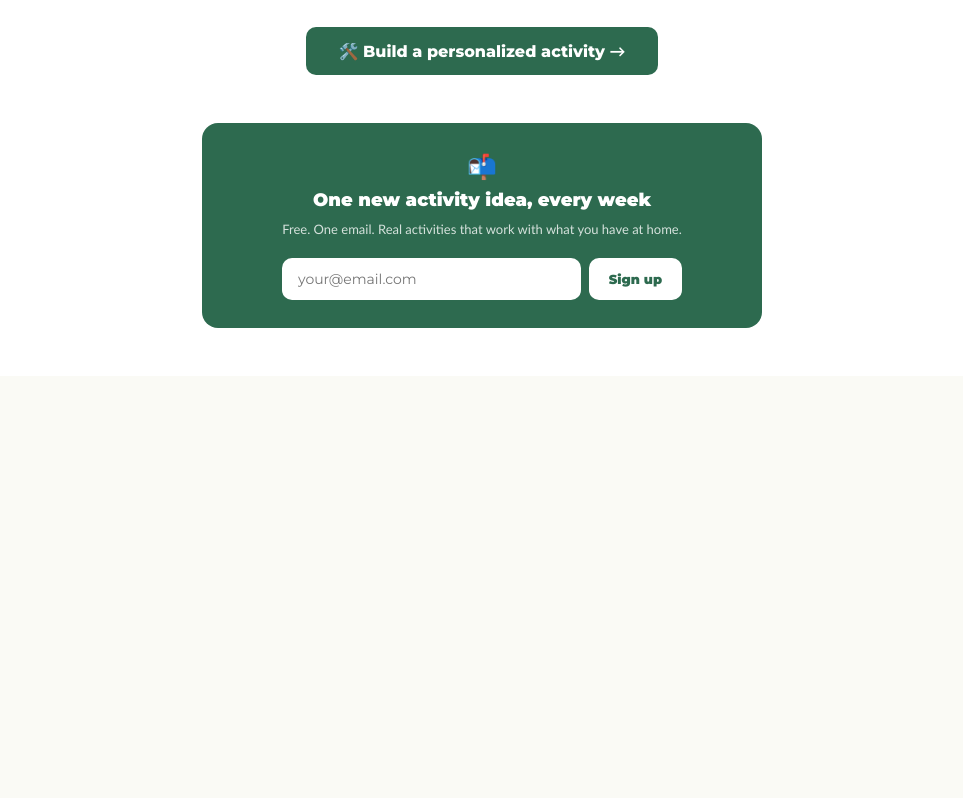
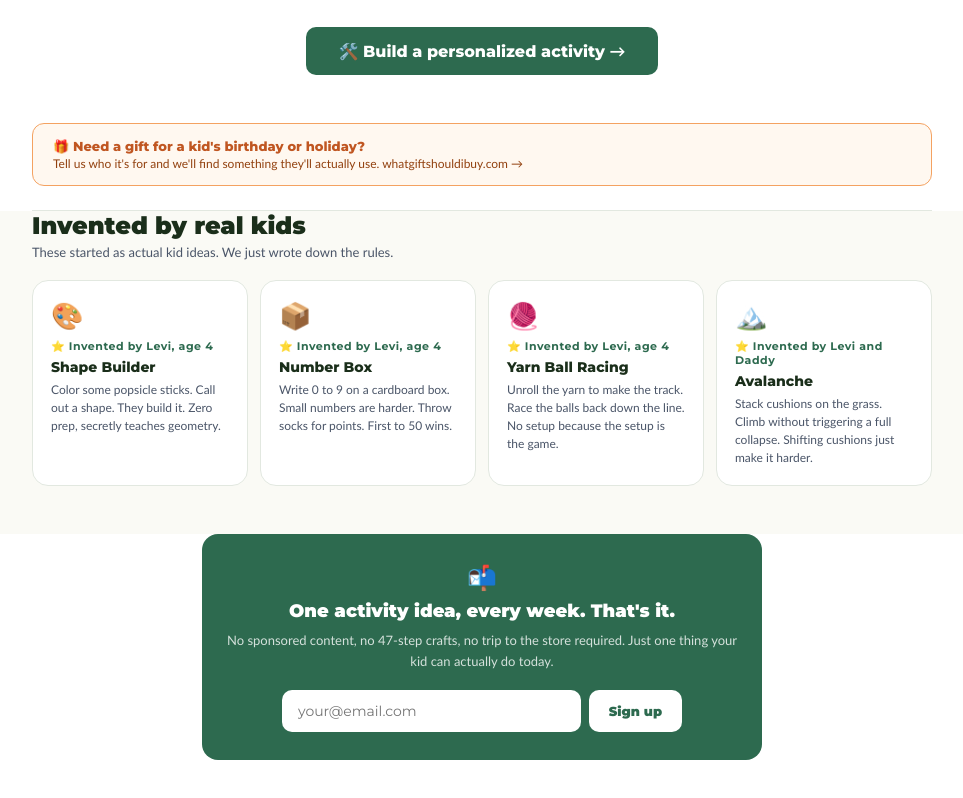
Before and after one commit to joshmirman-create/whatshouldmykiddo, a React (Vite) app: page / in a window 1280 px wide. Shown: the part 978-1776 px from the top of the page, without its empty margins (158-1121 px from the left). Before the commit the page ends 1354 px from the top, so only its background shows below. Built offline with nearby package versions, Linux system fonts and the light colour scheme.

Commit message:
Add files via upload

```diff
--- a/src/App.jsx
+++ b/src/App.jsx
@@ -315,6 +315,10 @@ function SiteFooter() {
           <a href="/privacy" style={{fontSize:11,color:'rgba(255,255,255,.35)',fontFamily:F,textDecoration:'none'}}>Privacy Policy</a>
         </div>
       </div>
+      <div style={{maxWidth:1100,margin:'10px auto 0',paddingTop:10,borderTop:'1px solid rgba(255,255,255,.1)',display:'flex',alignItems:'center',justifyContent:'space-between',flexWrap:'wrap',gap:8}}>
+        <span style={{fontSize:11,color:'rgba(255,255,255,.35)',fontFamily:F}}>Some links are affiliate links. We earn a small commission at no cost to you.</span>
+        <a href="https://www.whatgiftshouldibuy.com" style={{fontSize:12,color:'rgba(255,255,255,.6)',fontFamily:F,fontWeight:700,textDecoration:'none'}}>🎁 Need a gift? whatgiftshouldibuy.com →</a>
+      </div>
     </footer>
   )
 }
@@ -519,12 +523,51 @@ function HomePage({ onStart, onStartSaved, savedProfile, onGift }) {
         </div>
       </section>
 
+      {/* Gift site crosslink */}
+      <section style={{padding:'0 20px 0',background:T.white}}>
+        <div style={{maxWidth:900,margin:'0 auto',paddingBottom:24,borderBottom:`1px solid ${T.border}`}}>
+          <a href="https://www.whatgiftshouldibuy.com" target="_blank" rel="noopener" style={{display:'flex',alignItems:'center',justifyContent:'space-between',background:'#FFF8F0',border:`1.5px solid ${T.gold}`,borderRadius:12,padding:'14px 20px',textDecoration:'none',flexWrap:'wrap',gap:8}}>
+            <div>
+              <div style={{fontSize:13,fontWeight:800,color:'#C05621',fontFamily:F,marginBottom:2}}>🎁 Need a gift for a kid's birthday or holiday?</div>
+              <div style={{fontSize:12,color:'#92400E'}}>Tell us who it's for and we'll find something they'll actually use. whatgiftshouldibuy.com →</div>
+            </div>
+          </a>
+        </div>
+      </section>
+
+      {/* Invented by real kids */}
+      <section style={{padding:'0 20px 48px',background:T.cream}}>
+        <div style={{maxWidth:900,margin:'0 auto'}}>
+          <div style={{marginBottom:20}}>
+            <h2 style={{fontSize:'clamp(18px,4vw,24px)',fontWeight:900,color:T.charcoal,margin:'0 0 4px',fontFamily:F}}>Invented by real kids</h2>
+            <p style={{fontSize:13,color:T.gray,margin:0}}>These started as actual kid ideas. We just wrote down the rules.</p>
+          </div>
+          <div style={{display:'grid',gridTemplateColumns:'repeat(auto-fit,minmax(200px,1fr))',gap:12}}>
+            {[
+              {e:'🎨',title:'Shape Builder',desc:'Color some popsicle sticks. Call out a shape. They build it. Zero prep, secretly teaches geometry.',href:'/shape-builder',credit:'Invented by Levi, age 4'},
+              {e:'📦',title:'Number Box',desc:'Write 0 to 9 on a cardboard box. Small numbers are harder. Throw socks for points. First to 50 wins.',href:'/number-box',credit:'Invented by Levi, age 4'},
+              {e:'🧶',title:'Yarn Ball Racing',desc:'Unroll the yarn to make the track. Race the balls back down the line. No setup because the setup is the game.',href:'/yarn-ball-racing',credit:'Invented by Levi, age 4'},
+              {e:'🏔️',title:'Avalanche',desc:'Stack cushions on the grass. Climb without triggering a full collapse. Shifting cushions just make it harder.',href:'/avalanche',credit:'Invented by Levi and Daddy'},
+            ].map(c=>(
+              <a key={c.title} href={c.href} style={{background:T.white,borderRadius:T.r,padding:'18px',textDecoration:'none',color:T.charcoal,display:'block',border:`1.5px solid ${T.border}`,transition:'all .15s'}}
+                onMouseOver={e=>{e.currentTarget.style.background=T.greenPale;e.currentTarget.style.borderColor=T.green}}
+                onMouseOut={e=>{e.currentTarget.style.background=T.white;e.currentTarget.style.borderColor=T.border}}>
+                <div style={{fontSize:26,marginBottom:8}}>{c.e}</div>
+                <div style={{fontSize:11,fontWeight:700,color:T.green,marginBottom:5,fontFamily:F,letterSpacing:.5}}>⭐ {c.credit}</div>
+                <div style={{fontSize:14,fontWeight:800,color:T.charcoal,marginBottom:5,fontFamily:F,lineHeight:1.3}}>{c.title}</div>
+                <div style={{fontSize:12,color:T.gray,lineHeight:1.5}}>{c.desc}</div>
+              </a>
+            ))}
+          </div>
+        </div>
+      </section>
+
       {/* Weekly email signup */}
       <section style={{padding:'0 20px 48px',background:T.white}}>
         <div style={{maxWidth:560,margin:'0 auto',background:T.green,borderRadius:16,padding:'28px 24px',textAlign:'center'}}>
           <div style={{fontSize:24,marginBottom:8}}>📬</div>
-          <div style={{fontFamily:F,fontWeight:900,fontSize:18,color:'#fff',marginBottom:8}}>One new activity idea, every week</div>
-          <div style={{fontSize:13,color:'rgba(255,255,255,.8)',marginBottom:18,lineHeight:1.6}}>Free. One email. Real activities that work with what you have at home.</div>
+          <div style={{fontFamily:F,fontWeight:900,fontSize:18,color:'#fff',marginBottom:8}}>One activity idea, every week. That's it.</div>
+          <div style={{fontSize:13,color:'rgba(255,255,255,.8)',marginBottom:18,lineHeight:1.6}}>No sponsored content, no 47-step crafts, no trip to the store required. Just one thing your kid can actually do today.</div>
           <HomeEmailCapture/>
         </div>
       </section>
```
